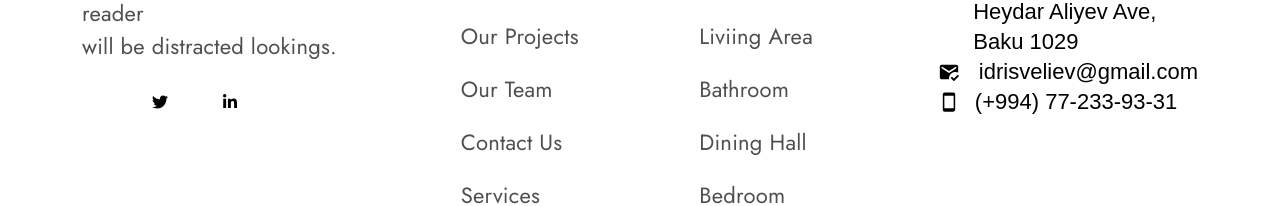
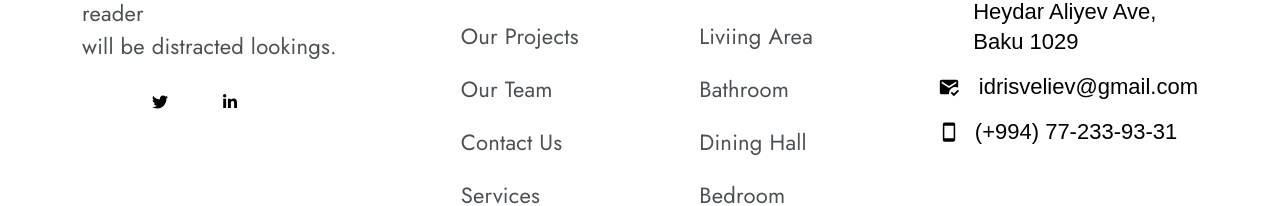
Before and after one commit to IdrisVeli1987/Interno, a React (Vite) app: page / in a window 1280 px wide. Shown: the part 3593-3799 px from the top of the page. Built offline with nearby package versions, Linux system fonts and the light colour scheme; no server answers; some icons are missing.

Commit message:
add margin-top to Footer

```diff
--- a/src/Components/Footer/index.jsx
+++ b/src/Components/Footer/index.jsx
@@ -80,6 +80,7 @@ const Footer = () => {
           <div className={`${styles.Contact} `}>
             <h4>Contact</h4>
             <Link
+              style={{ marginBottom: 15 }}
               className={styles.IconComponentLocation}
               to="https://maps.app.goo.gl/pqipLGgoY262ngd29"
               target="_blank"
@@ -88,13 +89,18 @@ const Footer = () => {
               Building 187C, 115 Heydar Aliyev Ave, Baku 1029
             </Link>
             <Link
+              style={{ marginBottom: 15 }}
               to="mailto:idrisveliev@gmail.com"
               className={styles.IconComponent}
             >
               <MdMarkEmailRead />
               <span className="ms-1"> idrisveliev@gmail.com</span>
             </Link>
-            <Link to="tel:+994772339331" className={styles.IconComponent}>
+            <Link
+              style={{ marginBottom: 15 }}
+              to="tel:+994772339331"
+              className={styles.IconComponent}
+            >
               <IoMdPhonePortrait /> (+994) 77-233-93-31
             </Link>
           </div>
```
